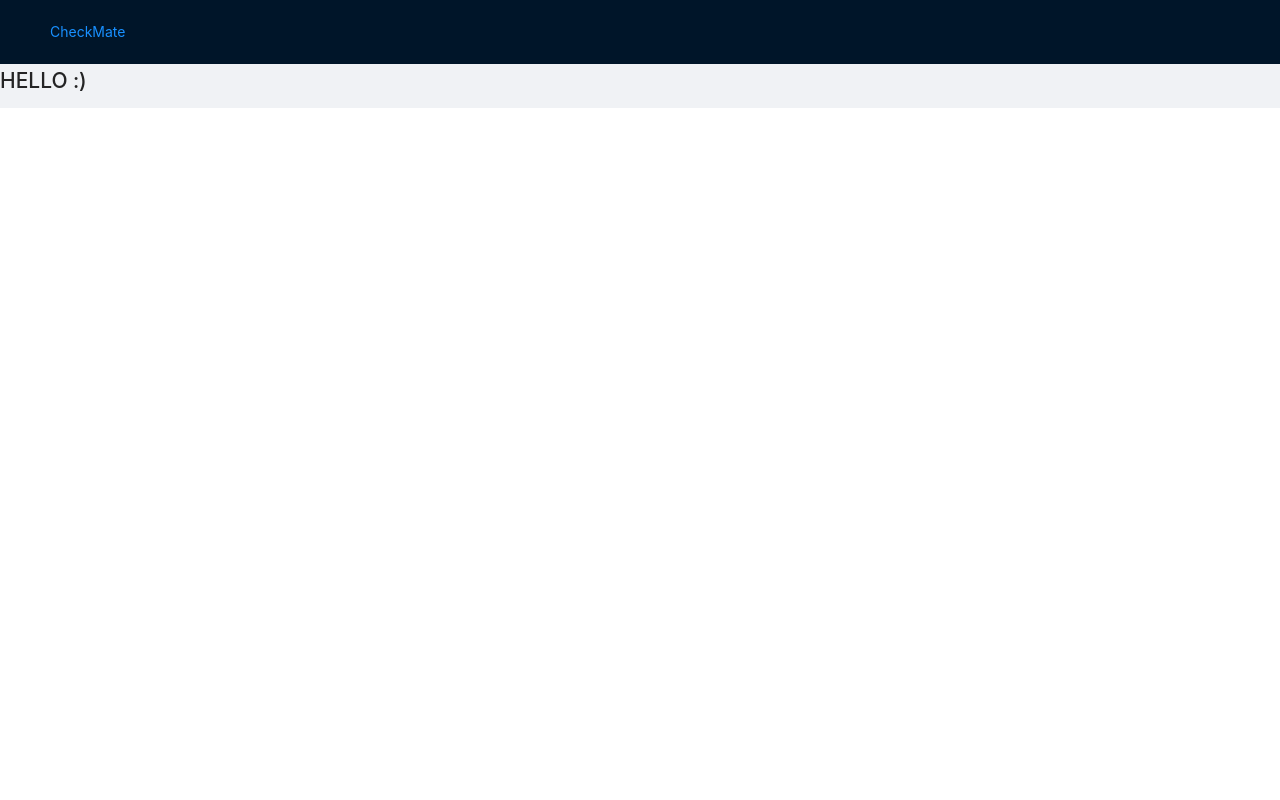
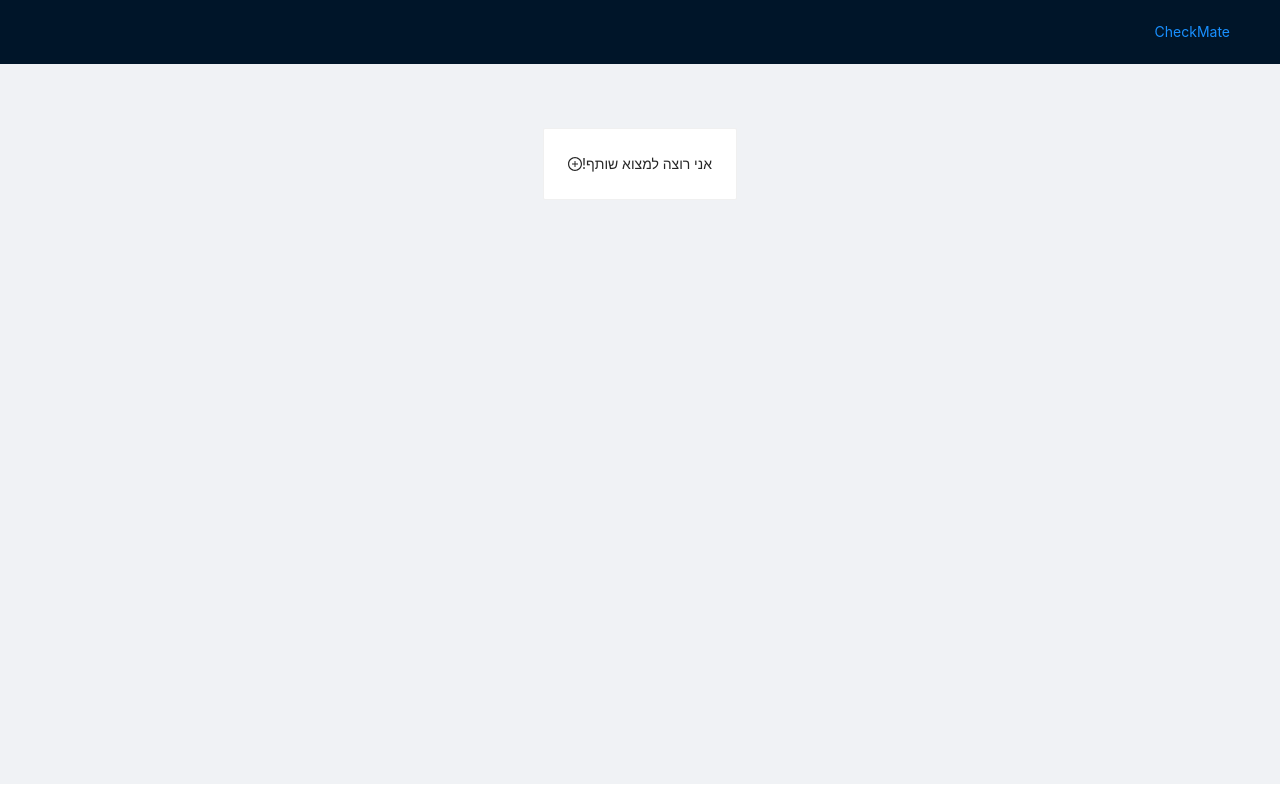
Before and after one commit to saifun/check_mate, a React (Create React App) app in the folder src/frontend/web/: page /homepage in a window 1280 px wide. Built offline with nearby package versions, Linux system fonts and the light colour scheme.

Commit message:
Minor improval

```diff
--- a/src/frontend/web/package.json
+++ b/src/frontend/web/package.json
@@ -6,9 +6,12 @@
     "@testing-library/jest-dom": "^4.2.4",
     "@testing-library/react": "^9.4.1",
     "@testing-library/user-event": "^7.2.1",
+    "@ant-design/icons": "^4.0.3",
     "react": "^16.13.0",
     "react-dom": "^16.13.0",
     "react-router": "^5.1.2",
+    "history": "^4.9.0",
+    "antd": "^4.0.3",
     "react-router-dom": "^5.1.2",
     "react-scripts": "3.4.0"
   },
--- a/src/frontend/web/src/App.css
+++ b/src/frontend/web/src/App.css
@@ -1,16 +1,6 @@
 .App {
-  text-align: center;
-}
-
-.App-logo {
-  height: 40vmin;
-  pointer-events: none;
-}
-
-@media (prefers-reduced-motion: no-preference) {
-  .App-logo {
-    animation: App-logo-spin infinite 20s linear;
-  }
+  text-align: right;
+  direction: rtl;
 }
 
 .App-header {
--- a/src/frontend/web/src/App.js
+++ b/src/frontend/web/src/App.js
@@ -11,7 +11,7 @@ const {Header, Content} = Layout;
 
 function App() {
     return (
-        <Layout>
+        <Layout className="App">
             <Header className="checkmate-navbar">
                 <Link to="/homepage" className="checkmate-logo">
                     <div>CheckMate</div>
--- a/src/frontend/web/src/homepage/Homepage.js
+++ b/src/frontend/web/src/homepage/Homepage.js
@@ -1,7 +1,18 @@
 import React from "react";
+import { Card } from 'antd';
+import { PlusCircleOutlined } from '@ant-design/icons';
+
+import './homepage.scss';
 
 const Homepage = () => {
-    return (<div><h1>HELLO :)</h1></div>);
+    return (<div className="homepage-container">
+        <div className="data-container">
+            <Card className="user-options-card">
+                אני רוצה למצוא שותף!
+                <PlusCircleOutlined />
+            </Card>
+        </div>
+    </div>);
 };
 
 export default Homepage;
--- /dev/null
+++ b/src/frontend/web/src/homepage/homepage.scss
@@ -0,0 +1,11 @@
+.homepage-container {
+  width: auto;
+  height: 90vh;
+}
+
+.data-container {
+  display: flex;
+  align-items: center;
+  justify-content: center;
+  padding: 5%;
+}
```
Also changed, not shown: 1 other file (tests, documents, lock files or other folders).
